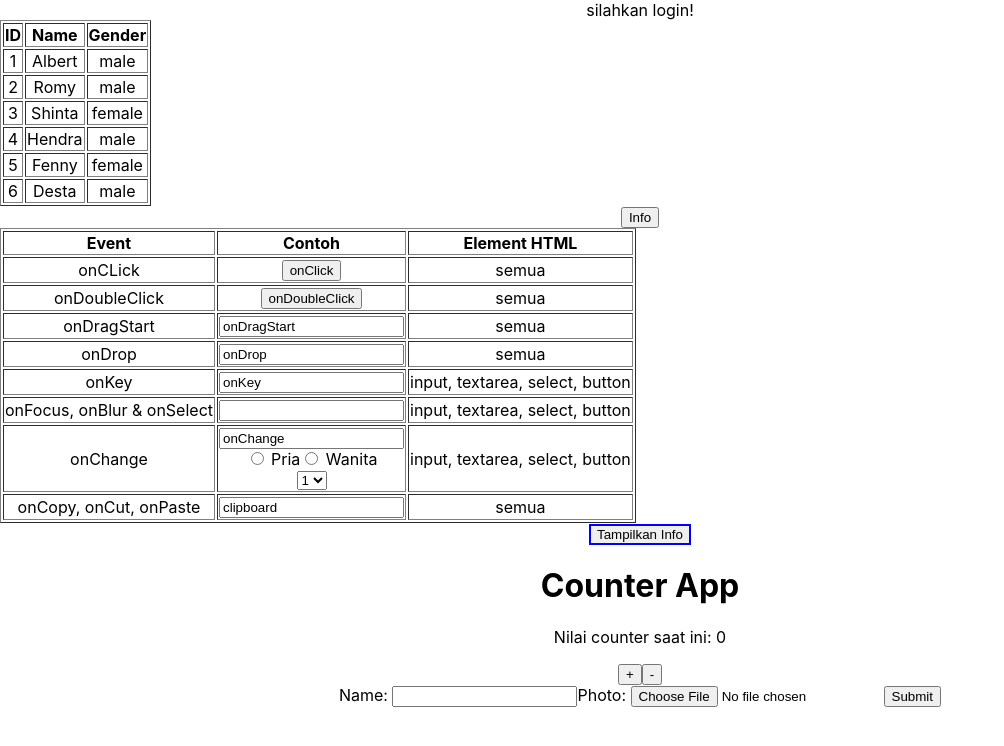
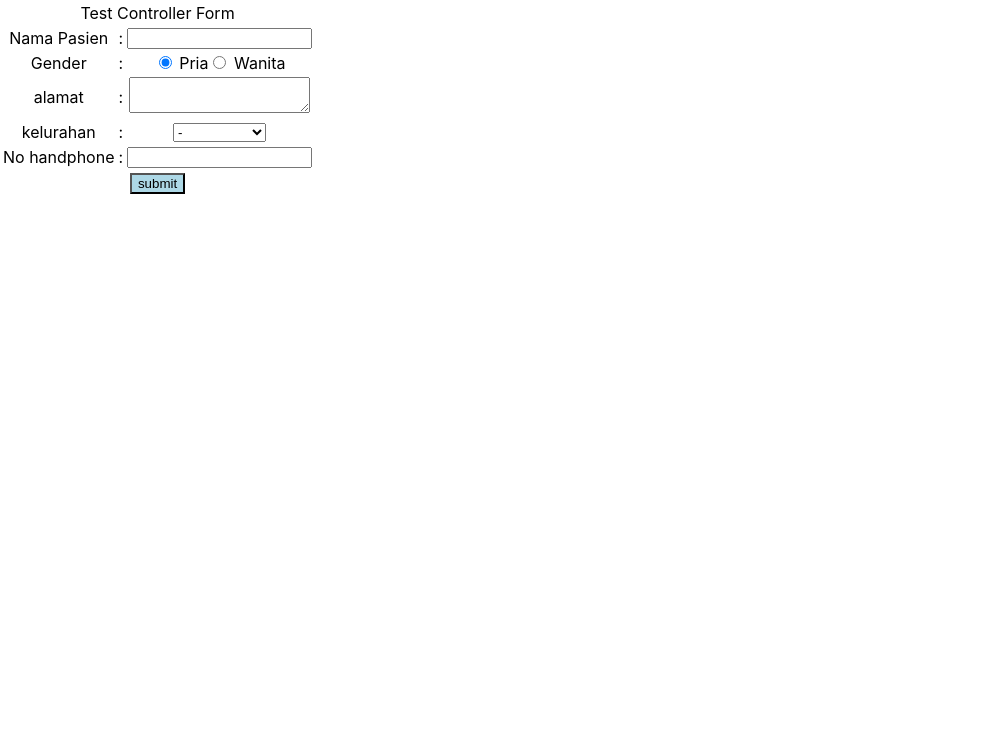
Before and after one commit to rikzaafnan/Learn-BukuReactID, a React (Create React App) app in the folder reactjs-cra/my-app/: page / in a window 1280 px wide. Shown: the top 746 px of the page, without its empty margins (0-1004 px from the left). Built offline with nearby package versions, Linux system fonts and the light colour scheme.

Commit message:
belajar pakai test controller form

```diff
--- a/reactjs-cra/my-app/src/App.js
+++ b/reactjs-cra/my-app/src/App.js
@@ -10,6 +10,8 @@ import AllEvent from './AllEvent';
 import BlueButton from './BlueButton';
 import Counter from './Counter';
 import UncontrolledForm from './UncontrolledForm'
+import ControlledForm from './ControlledForm'
+import TestControlledForm from './TestControlledForm'
 
 function App() {
   function info () {
@@ -36,7 +38,7 @@ function App() {
       {/* </header> */}
       {/* <Article userLogin = "sudah login" /> */}
       {/* <Rendering/> */}
-      <Conditional userNameProps="rikza" />
+      {/* <Conditional userNameProps="rikza" />
 
       <List/>
 
@@ -47,7 +49,11 @@ function App() {
       <BlueButton onCustomClick={info} caption="Tampilkan Info"/>
 
       <Counter/>
-      <UncontrolledForm/>
+      <UncontrolledForm/> */}
+      {/* <ControlledForm/> */}
+
+      <TestControlledForm/>
+
     </div>
   );
 }
--- /dev/null
+++ b/reactjs-cra/my-app/src/ControlledForm.js
@@ -0,0 +1,61 @@
+import React from 'react'
+
+const ControlledForm = () => {
+    const [name, setName] = React.useState('')
+    const [isMember, setMember] = React.useState(false)
+    const [gender, setGender] = React.useState(0)
+    const [comment, setComment] = React.useState('')
+    const [category, setCategory] = React.useState('')
+
+    const handleSubmit = (event) => {
+        event.preventDefault()
+
+        // // kirim data form
+        // alert(name, setName)
+
+        // sent to server
+        const formData = {name, isMember, gender, comment, category}
+        console.log(formData)
+
+    }
+
+    return (
+        <form onSubmit={handleSubmit} >
+            <label>
+                Name: <input type='text' value={name} onChange={(e) => setName(e.target.value)}/>
+            </label>
+            <br/>
+            <label>
+                Member: <input type='checkbox' checked={isMember} onChange={(e) => setMember(e.target.checked)}  />
+            </label>
+            <br/>
+
+            <label>
+                Gender:
+                <input type='radio' name='gender' checked={gender===1} onChange={(e) => setGender(1)}/> Male
+                <input type='radio' name='gender' checked={gender===0} onChange={(e) => setGender(0)}/> Female
+            </label>
+            <br/>
+
+            <label>
+                Comment:
+                <textarea value={comment} onChange={(e) => setComment(e.target.value)} />
+            </label>
+
+            <br/>
+            <label>
+                Category:
+                <select value={category} onChange={(e) => setCategory(e.target.value)} >
+                    <option value='food'>Food</option>
+                    <option value='drink'>Drink</option>
+                </select>
+            </label>
+
+            <br/>
+
+            <input type='submit' value='submit' />
+        </form>
+    )
+}
+
+export default ControlledForm
--- /dev/null
+++ b/reactjs-cra/my-app/src/TestControlledForm.js
@@ -0,0 +1,121 @@
+import React from 'react'
+
+let dataPasien = []
+
+const TestControlledForm = () => {
+    const [namePasien, setNamePasien] = React.useState('')
+    const [gender, setGender] = React.useState(1)
+    const [alamat, setAlamat] = React.useState('')
+    const [kelurahan, setKelurahan] = React.useState('')
+    const [cellularPhone, setCellularPhone] = React.useState('')
+
+    const handleSubmit = (event) => {
+        event.preventDefault()
+
+        // sent to server
+        const formData = { namePasien, gender, alamat, kelurahan, cellularPhone }
+
+        console.log(formData)
+
+    }
+
+
+    return (
+        <form onSubmit={handleSubmit} >
+
+            <table>
+                <tbody>
+                    <tr >
+                        <td colSpan="3">
+                            Test Controller Form
+                        </td>
+                    </tr>
+                    <tr>
+                        <td>
+                            <label>
+                                Nama Pasien
+                            </label>
+                        </td>
+                        <td>
+                            :
+                        </td>
+                        <td>
+                            <input type="text" value={namePasien} onChange={(e) => setNamePasien(e.target.value)} />
+                        </td>
+                    </tr>
+                    <tr>
+                        <td>
+                            <label>
+                                Gender
+                            </label>
+                        </td>
+                        <td>
+                            :
+                        </td>
+                        <td>
+                            <input type="radio" name='gender' checked={gender===1} onChange={(e) => setGender(1)} /> Pria
+                            <input type="radio" name='gender' checked={gender===0} onChange={(e) => setGender(0)} /> Wanita
+                        </td>
+                    </tr>
+                    <tr>
+                        <td>
+                            <label>
+                                alamat
+                            </label>
+                        </td>
+                        <td>
+                            :
+                        </td>
+                        <td>
+                            <textarea value={alamat} onChange={(e) => setAlamat(e.target.value)} />
+                        </td>
+                    </tr>
+
+                    <tr>
+                        <td>
+                            <label>
+                                kelurahan
+                            </label>
+                        </td>
+                        <td>
+                            :
+                        </td>
+                        <td>
+                            <select value={kelurahan} onChange={(e) => setKelurahan(e.target.value)}>
+                                <option  >-</option>
+                                <option value='tengah' >Tengah</option>
+                                <option value='gedong' >Gedong</option>
+                                <option value='batu-ampar' >Batu Ampar</option>
+                            </select>
+                        </td>
+                    </tr>
+
+                    <tr>
+                        <td>
+                            <label>
+                                No handphone
+                            </label>
+                        </td>
+                        <td>
+                            :
+                        </td>
+                        <td>
+                            <input type="text" value={cellularPhone} onChange={(e) => setCellularPhone(e.target.value)} />
+                        </td>
+                    </tr>
+
+                    <tr>
+                        <td colSpan="3">
+                            <input type='submit' value='submit' style={{backgroundColor:'lightblue'}} />
+                        </td>
+                    </tr>
+                </tbody>
+
+            </table>
+        </form>
+
+    )
+
+}
+
+export default TestControlledForm
```
Also changed, not shown: 1 other file (tests, documents, lock files or other folders).
